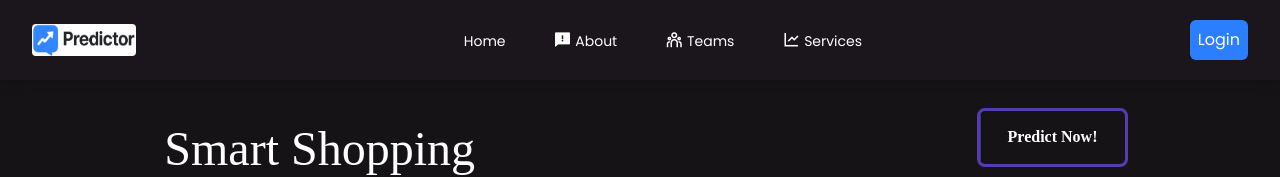
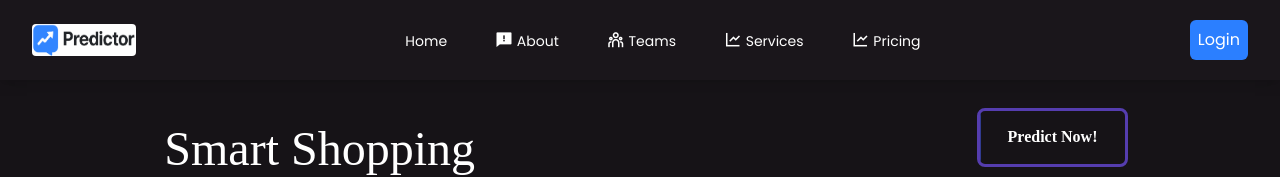
Before and after one commit to Sukumar2022/predictor2.0_Frontend, a React (Vite) app: page / in a window 1280 px wide. Shown: the top 177 px of the page. Built offline with nearby package versions, Linux system fonts and the light colour scheme; some icons are missing; a web font is replaced by a local one.

Commit message:
Add Pricing link to Navbar component

```diff
--- a/src/Components/Navbar.jsx
+++ b/src/Components/Navbar.jsx
@@ -45,8 +45,12 @@ const Navbar = () => {
           </li>
           <li className="inline-block mx-3 cursor-pointer p-3 rounded-3xl transition-all duration-200 text-white hover:text-black hover:bg-white ease-linear">
             <Link to="/services">
-              {" "}
               <i class="ri-line-chart-line text-lg"></i> Services
+            </Link>
+          </li>
+          <li className="inline-block mx-3 cursor-pointer p-3 rounded-3xl transition-all duration-200 text-white hover:text-black hover:bg-white ease-linear">
+            <Link to="/pricing">
+              <i class="ri-line-chart-line text-lg"></i> Pricing
             </Link>
           </li>
         </motion.ul>
@@ -55,8 +59,8 @@ const Navbar = () => {
           className="text-white text-4xl cursor-pointer block sm:hidden"
           onClick={() => setisOpen(!isOpen)}
         >
-          {" "}
-          <i class="ri-menu-5-line"></i>{" "}
+
+          <i class="ri-menu-5-line"></i>
         </span>
 
         <div className="flex justify-center align-middle">
@@ -89,8 +93,8 @@ const Navbar = () => {
           className="absolute top-10 text-2xl right-10 text-white hover:text-red-500 cursor-pointer"
           onClick={() => setisOpen(!isOpen)}
         >
-          {" "}
-          <i className="ri-close-circle-fill"></i>{" "}
+
+          <i className="ri-close-circle-fill"></i>
         </p>
         <motion.ul
           className=""
@@ -118,6 +122,11 @@ const Navbar = () => {
               <i class="ri-line-chart-line text-2xl"></i> Services
             </Link>
           </li>
+          <li className="my-3 cursor-pointer p-3 rounded-3xl transition-all duration-200 text-white hover:text-black hover:bg-white ease-linear">
+            <Link to="/pricing">
+              <i class="ri-line-chart-line text-2xl"></i> Pricing
+            </Link>
+          </li>
         </motion.ul>
       </div>
     </>
```
